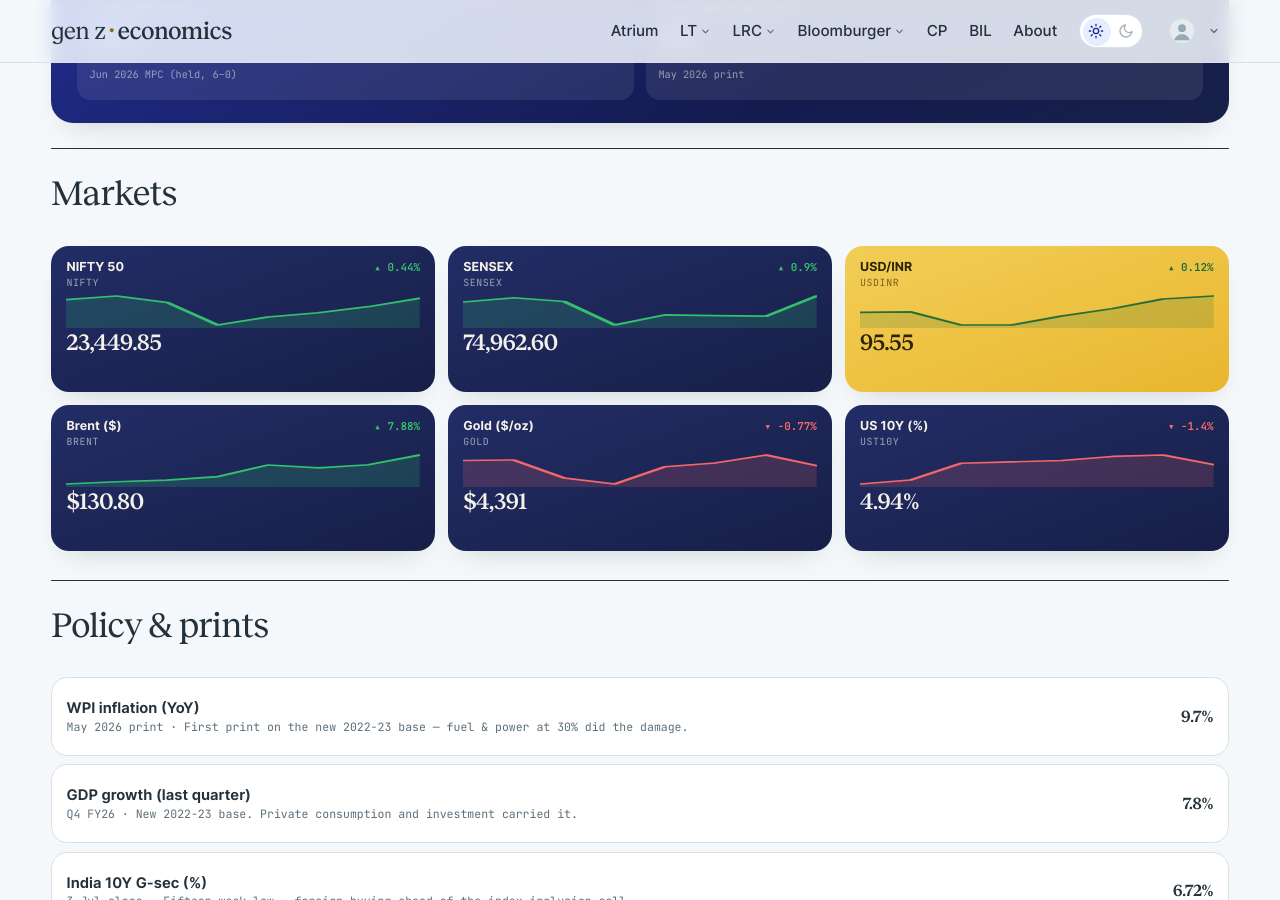
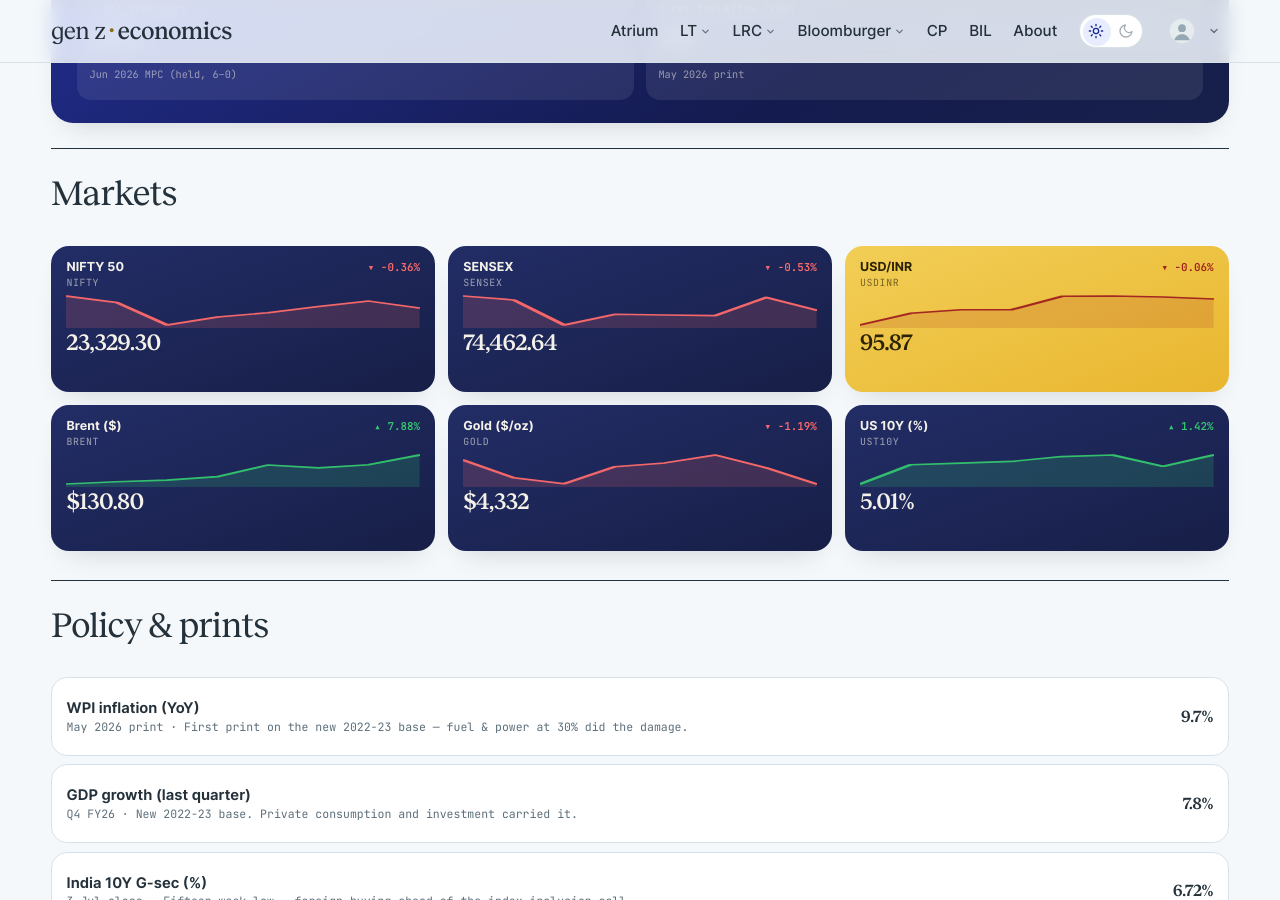
Before and after one commit to harsharya7021/genz-economics.com, a Jekyll site: the page built from macro-watch.html, in a window 1280 px wide and 900 px high, scrolled down 599 px. Built offline with Jekyll 4.4.1, drawn with Linux system fonts in a browser that asks for light colours; comment, search, counter and statistics services are not loaded.

Commit message:
data: morning market refresh

```diff
--- a/_data/macro.json
+++ b/_data/macro.json
@@ -1,49 +1,49 @@
 {
-  "as_of": "21 Sep 2026 close",
+  "as_of": "22 Sep 2026 close",
   "auto": {
     "nifty": {
       "label": "NIFTY 50",
-      "v": "23,449.85",
-      "chg": 0.44,
+      "v": "23,329.30",
+      "chg": -0.36,
       "spark": [
-        23431.5,
         23477.801,
         23398.1,
         23118.6,
         23217.6,
         23270.6,
         23346.4,
-        23449.85
+        23414.301,
+        23329.301
       ]
     },
     "sensex": {
       "label": "SENSEX",
-      "v": "74,962.60",
-      "chg": 0.9,
+      "v": "74,462.64",
+      "chg": -0.53,
       "spark": [
-        74764.227,
         74902.594,
         74781.758,
         74003.82,
         74336.453,
         74314.594,
         74294.961,
-        74962.602
+        74858.992,
+        74462.641
       ]
     },
     "usdinr": {
       "label": "USD/INR",
-      "v": "95.55",
-      "chg": 0.12,
+      "v": "95.87",
+      "chg": -0.06,
       "spark": [
-        94.95,
-        94.97,
-        94.49,
-        94.49,
-        94.82,
         95.09,
         95.44,
-        95.55
+        95.55,
+        95.55,
+        95.95,
+        95.96,
+        95.93,
+        95.87
       ]
     },
     "brent": {
@@ -63,32 +63,32 @@
     },
     "gold": {
       "label": "Gold ($/oz)",
-      "v": "$4,391",
-      "chg": -0.77,
+      "v": "$4,332",
+      "chg": -1.19,
       "spark": [
-        4407.3,
         4408.9,
         4351.9,
         4332.8,
         4387.5,
         4399.7,
         4424.9,
-        4391.0
+        4383.9,
+        4331.9
       ]
     },
     "ust10y": {
       "label": "US 10Y (%)",
-      "v": "4.94%",
-      "chg": -1.4,
+      "v": "5.01%",
+      "chg": 1.42,
       "spark": [
-        4.8,
         4.83,
         4.95,
         4.96,
         4.97,
         5.0,
         5.01,
-        4.94
+        4.94,
+        5.01
       ]
     }
   },
--- a/_data/markets.yml
+++ b/_data/markets.yml
@@ -2,53 +2,53 @@
 # USD/INR) are refreshed each weekday morning by the market-data workflow;
 # the India 10Y G-Sec line is maintained by hand. Do not hand-edit the
 # live tickers — the job overwrites them.
-as_of: 21 Sep 2026
+as_of: 22 Sep 2026
 tickers:
 - symbol: NIFTY 50
   code: ^NSEI
-  value: 23,449.85
-  change: '+103.45'
-  pct: +0.44%
-  dir: up
+  value: 23,329.30
+  change: −85.00
+  pct: −0.36%
+  dir: down
   spark:
-  - 23431.5
   - 23477.801
   - 23398.1
   - 23118.6
   - 23217.6
   - 23270.6
   - 23346.4
-  - 23449.85
+  - 23414.301
+  - 23329.301
 - symbol: SENSEX
   code: BSE
-  value: 74,962.60
-  change: '+667.64'
-  pct: +0.90%
-  dir: up
+  value: 74,462.64
+  change: −396.35
+  pct: −0.53%
+  dir: down
   spark:
-  - 74764.227
   - 74902.594
   - 74781.758
   - 74003.82
   - 74336.453
   - 74314.594
   - 74294.961
-  - 74962.602
+  - 74858.992
+  - 74462.641
 - symbol: USD / INR
   code: FX
-  value: '95.55'
-  change: '+0.11'
-  pct: +0.12%
-  dir: up
+  value: '95.87'
+  change: −0.06
+  pct: −0.06%
+  dir: down
   spark:
-  - 94.95
-  - 94.97
-  - 94.49
-  - 94.49
-  - 94.82
   - 95.09
   - 95.44
   - 95.55
+  - 95.55
+  - 95.95
+  - 95.96
+  - 95.93
+  - 95.87
 - symbol: 10Y G-Sec
   code: IN10Y
   value: 6.72%
```
